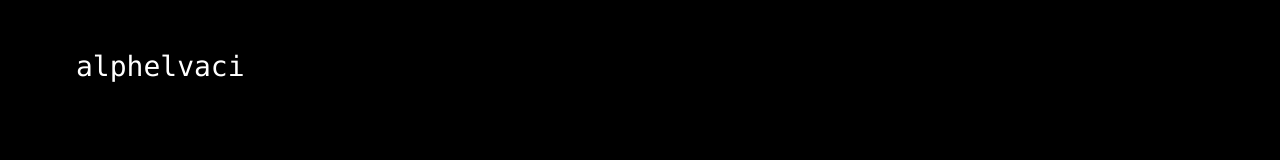
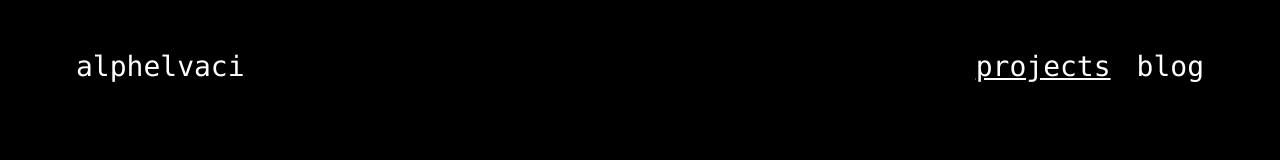
Before and after one commit to alphelvaci/website, a plain HTML site: page index.html in a window 1280 px wide. Drawn offline with Linux system fonts and the light colour scheme.

Commit message:
the navbar

```diff
--- a/index.html
+++ b/index.html
@@ -17,6 +17,10 @@
     <body>
         <header>
             <h1>alphelvaci</h1>
+            <nav>
+                <a class="leftmost active" href="/">projects</a>
+                <a class="inactive" href="/blog">blog</a>
+            </nav>
         </header>
     </body>
 </html>
--- a/styles.css
+++ b/styles.css
@@ -17,9 +17,11 @@ h1, h2, h3, h4, h5, h6, p, a {
 }
 
 header {
+    display: flex;
     padding-top: 42px;
     padding-left: 68px;
     padding-right: 68px;
+    justify-content: space-between;
 }
 
 header h1 {
@@ -28,3 +30,20 @@ header h1 {
     margin-bottom: 0px;
     font-size: 28px;
 }
+
+header nav {
+    display: inline-block;
+}
+
+header nav a {
+    font-size: 28px;
+    margin-left: 22px;
+}
+
+header nav a.leftmost {
+    margin-left: 0px;
+}
+
+header nav a.inactive {
+    text-decoration: none;
+}
```
